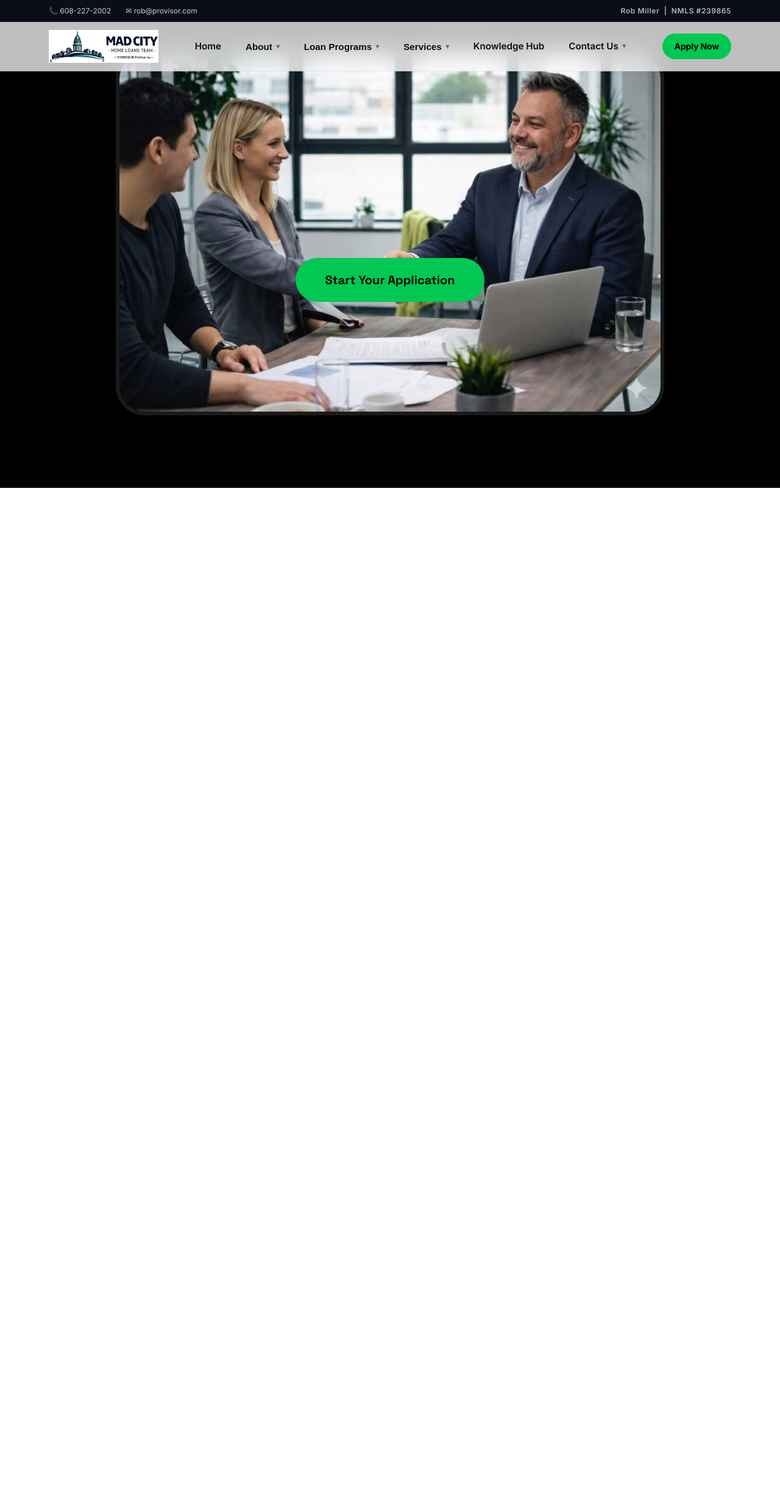
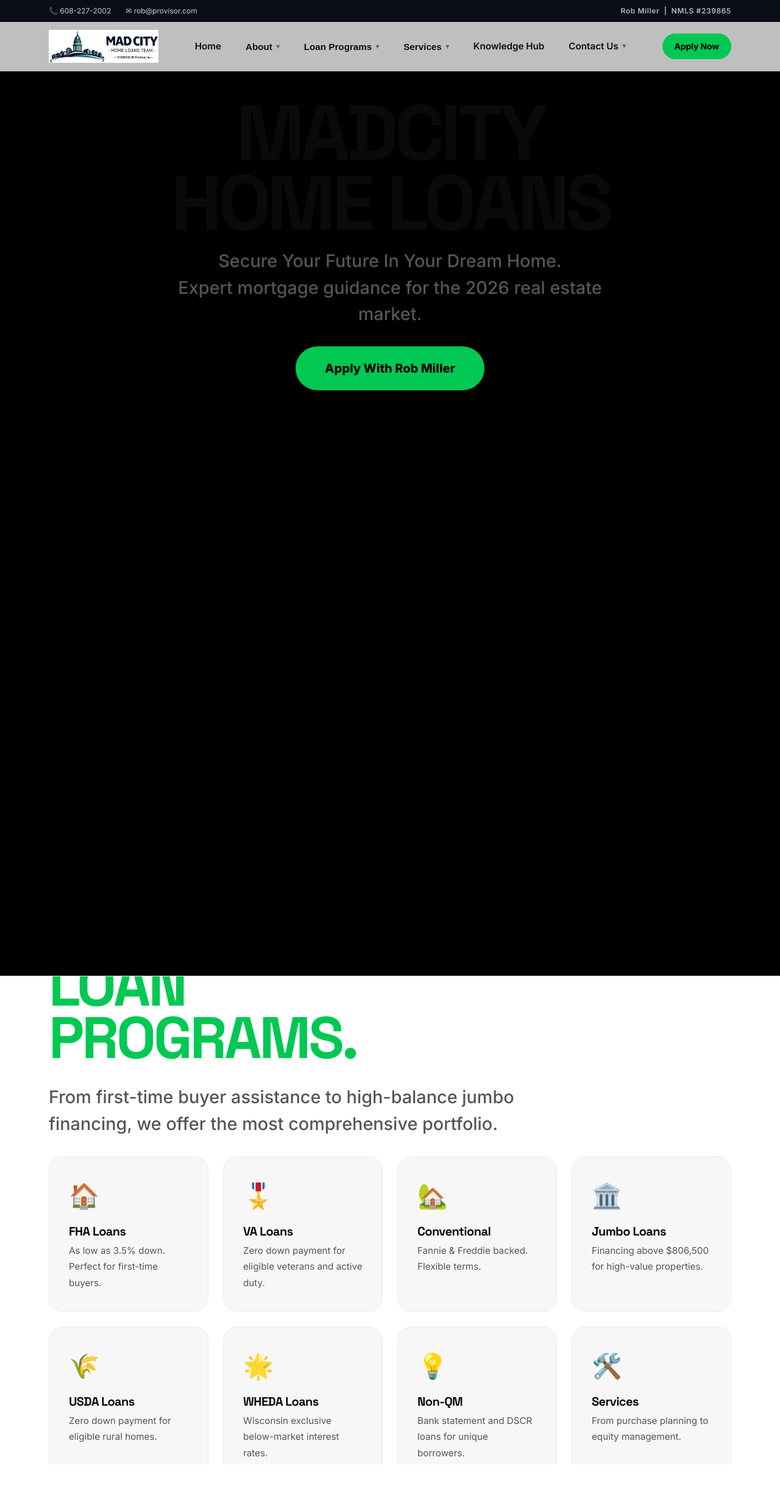
Before and after one commit to clickmetostart/madcity-v2, a Next.js app: page / in a window 1280 px wide. Shown: the top 2440 px of the page at 61% size. Built offline with nearby package versions, Linux system fonts and the light colour scheme.

Commit message:
Cash App sequential sticky layout with full V1 content

```diff
--- a/components/CashAppHome.module.css
+++ b/components/CashAppHome.module.css
@@ -1,164 +1,175 @@
-.scrollContainer {
-  height: 600vh;
+/*
+  Sequential Sticky Layout:
+  Each section has a defined large height (e.g., 200vh) but its inner content is `position: sticky; top: 0; height: 100vh`.
+  This creates a pinning effect where the content stays on screen while you scroll through the section's height.
+  Because the sections are sequential in the document flow, the next section will naturally scroll up and *cover* the previous one.
+*/
+
+.mainWrapper {
   position: relative;
   width: 100%;
+  background: #000;
 }
 
-.stickyContainer {
+.scrollSection {
+  position: relative;
+  width: 100%;
+  z-index: 1;
+}
+
+/* We increase z-index sequentially so later sections cover earlier ones */
+.scrollSection:nth-child(1) { z-index: 10; }
+.scrollSection:nth-child(2) { z-index: 20; background: #fff; border-top: 1px solid #eee; }
+.scrollSection:nth-child(3) { z-index: 30; background: var(--accent); }
+.scrollSection:nth-child(4) { z-index: 40; background: #000; }
+.scrollSection:nth-child(5) { z-index: 50; background: #fff; }
+
+.stickyContent {
   position: sticky;
   top: 0;
   height: 100vh;
   width: 100%;
   overflow: hidden;
-  font-family: var(--font-display);
-}
-
-.sectionAbsolute {
-  position: absolute;
-  top: 0;
-  left: 0;
-  width: 100%;
-  height: 100%;
-  display: flex;
-  flex-direction: column;
-  justify-content: center;
-  pointer-events: none;
-  padding: 0 5vw;
-}
-
-.sectionAbsolute * {
-  pointer-events: auto;
-}
-
-/* Typography styles */
-.superTitle {
-  font-size: clamp(6rem, 15vw, 16rem);
-  font-weight: 900;
-  line-height: 0.85;
-  letter-spacing: -0.06em;
-  text-transform: uppercase;
-  margin: 0;
-  z-index: 10;
-  white-space: nowrap;
-}
-
-.sectionTitle {
-  font-size: clamp(4rem, 12vw, 12rem);
-  font-weight: 900;
-  line-height: 0.85;
-  letter-spacing: -0.05em;
-  text-transform: uppercase;
-  margin: 0;
-  color: var(--accent); /* This allows "LOANS" "PROCESS" "LICENSED" to pop against black/white */
-}
-
-.description {
-  font-size: clamp(1rem, 2vw, 1.5rem);
-  max-width: 450px;
-  margin-top: 2rem;
-  line-height: 1.5;
-  font-weight: 500;
-  z-index: 10;
-}
-
-/* Specific alignments */
-.heroLayout {
-  align-items: center;
-  text-align: center;
-}
-
-.splitLayout {
-  display: grid;
-  grid-template-columns: 1fr 1fr;
-  align-items: center;
-  height: 100%;
-  gap: 2rem;
-}
-@media (max-width: 768px) {
-  .splitLayout {
-    grid-template-columns: 1fr;
-    text-align: center;
-    align-content: center;
-  }
-}
-
-.textColumn {
-  display: flex;
-  flex-direction: column;
-  justify-content: center;
-  z-index: 10;
-}
-
-.graphicsColumn {
-  position: relative;
-  width: 100%;
-  height: 100%;
   display: flex;
   align-items: center;
   justify-content: center;
 }
 
-/* Floating Elements */
-.heroImage {
-  border-radius: 2rem;
-  box-shadow: 0 40px 80px rgba(0,0,0,0.5);
-  border: 4px solid rgba(255,255,255,0.1);
-  margin-top: -5vh;
+.container {
+  width: 100%;
+  max-width: var(--max-width);
+  margin: 0 auto;
+  padding: 0 2.5rem;
+  position: relative;
+  height: 100%;
+  display: flex;
+  flex-direction: column;
+  justify-content: center;
 }
 
-.floatingEye {
-  position: absolute;
-  top: 15%;
-  right: 15%;
-  font-size: 8rem;
-  filter: drop-shadow(0 20px 40px rgba(0,0,0,0.3));
+/* Typography */
+.superTitle {
+  font-size: clamp(4rem, 10vw, 8rem);
+  font-weight: 900;
+  line-height: 0.9;
+  letter-spacing: -0.05em;
+  text-transform: uppercase;
+  margin-bottom: 1rem;
 }
 
-.floatPill {
-  position: absolute;
-  background: #fff;
-  color: #000;
-  padding: 1.5rem 3rem;
-  border-radius: 4rem;
-  font-size: 2rem;
-  font-weight: 800;
-  box-shadow: 0 30px 60px rgba(0,0,0,0.15);
-  display: flex;
-  align-items: center;
-  gap: 1rem;
-  white-space: nowrap;
+.sectionTitle {
+  font-size: clamp(3rem, 8vw, 6rem);
+  font-weight: 900;
+  line-height: 0.9;
+  letter-spacing: -0.04em;
+  margin-bottom: 2rem;
 }
 
-.pillIcon {
-  font-size: 3rem;
+.leadText {
+  font-size: clamp(1.2rem, 2.5vw, 1.8rem);
+  line-height: 1.5;
+  font-weight: 500;
+  max-width: 800px;
+  margin-bottom: 2rem;
 }
 
-.floatEmoji {
-  position: absolute;
-  font-size: 10rem;
-  filter: drop-shadow(0 20px 40px rgba(0,0,0,0.2));
+/* Layout Utilities */
+.splitLayout {
+  display: grid;
+  grid-template-columns: 1fr 1fr;
+  gap: 4rem;
+  align-items: center;
+  width: 100%;
 }
 
-.floatStateBubble {
-  position: absolute;
-  display: flex;
-  align-items: center;
-  justify-content: center;
-  width: 120px;
-  height: 120px;
-  background: rgba(255, 255, 255, 0.1);
-  border: 2px solid rgba(255,255,255,0.3);
-  border-radius: 50%;
-  font-size: 3rem;
-  font-weight: bold;
-  backdrop-filter: blur(10px);
+@media (max-width: 768px) {
+  .splitLayout {
+    grid-template-columns: 1fr;
+  }
 }
 
-.ctaButtonPrimary {
-  display: inline-flex;
-  align-items: center;
-  justify-content: center;
+/* Cards & Content */
+.loanGrid {
+  display: grid;
+  grid-template-columns: repeat(4, 1fr);
+  gap: 1.5rem;
+  width: 100%;
+}
+@media (max-width: 1024px) { .loanGrid { grid-template-columns: repeat(2, 1fr); } }
+@media (max-width: 600px) { .loanGrid { grid-template-columns: 1fr; } }
+
+.loanCard {
+  background: rgba(0,0,0,0.03);
+  padding: 2rem;
+  border-radius: 1.5rem;
+  border: 1px solid rgba(0,0,0,0.05);
+}
+
+.loanIcon { font-size: 2.5rem; margin-bottom: 1rem; }
+.loanTitle { font-size: 1.25rem; font-weight: 800; margin-bottom: 0.5rem; }
+.loanDesc { font-size: 0.95rem; color: #555; }
+
+/* Audience Cards */
+.audienceGrid {
+  display: grid;
+  grid-template-columns: repeat(3, 1fr);
+  gap: 2rem;
+  width: 100%;
+}
+@media (max-width: 768px) { .audienceGrid { grid-template-columns: 1fr; } }
+
+.audienceCard {
+  background: rgba(255,255,255,0.1);
+  backdrop-filter: blur(10px);
+  padding: 2.5rem;
+  border-radius: 1.5rem;
+  color: #fff;
+}
+
+/* Process Steps */
+.stepList {
+  display: flex;
+  flex-direction: column;
+  gap: 2rem;
+}
+.stepItem {
+  display: flex;
+  gap: 1.5rem;
+  align-items: flex-start;
+}
+.stepNum {
+  font-size: 2rem;
+  font-weight: 900;
+  color: var(--accent);
+}
+.stepText h3 {
+  font-size: 1.5rem;
+  color: #fff;
+  margin-bottom: 0.5rem;
+}
+.stepText p {
+  color: rgba(255,255,255,0.7);
+  font-size: 1.1rem;
+}
+
+/* Licensing */
+.stateGrid {
+  display: flex;
+  flex-wrap: wrap;
+  gap: 1rem;
   margin-top: 2rem;
+}
+.stateChip {
+  background: rgba(0,0,0,0.05);
+  color: #000;
+  padding: 1rem 2rem;
+  border-radius: 2rem;
+  font-weight: 700;
+  font-size: 1.1rem;
+}
+
+/* Buttons */
+.btnPrimary {
   background: var(--accent);
   color: #000;
   font-size: 1.25rem;
@@ -167,12 +178,21 @@
   border-radius: 3rem;
   border: none;
   cursor: pointer;
-  width: fit-content;
-  transition: transform 0.2s, box-shadow 0.2s;
+  display: inline-block;
   text-decoration: none;
-  z-index: 20;
+  margin-top: 2rem;
 }
-.ctaButtonPrimary:hover {
-  transform: scale(1.05);
-  box-shadow: 0 20px 40px rgba(0, 200, 83, 0.4);
+
+.btnDark {
+  background: #000;
+  color: #fff;
+  font-size: 1.25rem;
+  font-weight: 800;
+  padding: 1.25rem 3rem;
+  border-radius: 3rem;
+  border: none;
+  cursor: pointer;
+  display: inline-block;
+  text-decoration: none;
+  margin-top: 2rem;
 }
--- a/components/CashAppHome.tsx
+++ b/components/CashAppHome.tsx
@@ -2,168 +2,161 @@
 
 import { useRef } from 'react';
 import { motion, useScroll, useTransform } from 'framer-motion';
-import Image from 'next/image';
 import Link from 'next/link';
 import styles from './CashAppHome.module.css';
 
+const loanPrograms = [
+  { icon: '🏠', title: 'FHA Loans', desc: 'As low as 3.5% down. Perfect for first-time buyers.' },
+  { icon: '🎖️', title: 'VA Loans', desc: 'Zero down payment for eligible veterans and active duty.' },
+  { icon: '🏡', title: 'Conventional', desc: 'Fannie & Freddie backed. Flexible terms.' },
+  { icon: '🏛️', title: 'Jumbo Loans', desc: 'Financing above $806,500 for high-value properties.' },
+  { icon: '🌾', title: 'USDA Loans', desc: 'Zero down payment for eligible rural homes.' },
+  { icon: '🌟', title: 'WHEDA Loans', desc: 'Wisconsin exclusive below-market interest rates.' },
+  { icon: '💡', title: 'Non-QM', desc: 'Bank statement and DSCR loans for unique borrowers.' },
+  { icon: '🛠️', title: 'Services', desc: 'From purchase planning to equity management.' },
+];
+
+const audiences = [
+  { title: 'First-Time Buyers', desc: 'We walk you through every step in plain English.' },
+  { title: 'Purchase & Relocation', desc: 'Organized and easy to understand from the very beginning.' },
+  { title: 'Investors', desc: 'Clear numbers, smart planning, and reliable execution.' },
+];
+
+const stateLicenses = ['WI', 'IL', 'IA', 'MN', 'MI', 'FL', 'TX', 'CO', 'ND', 'SD', 'WA'];
+
 export default function CashAppHome() {
-  const containerRef = useRef<HTMLDivElement>(null);
 
-  const { scrollYProgress } = useScroll({
-    target: containerRef,
-    offset: ["start start", "end end"]
-  });
+  // Section 1: Hero
+  const heroRef = useRef<HTMLElement>(null);
+  const { scrollYProgress: heroProgress } = useScroll({ target: heroRef, offset: ["start start", "end start"] });
+  const heroScale = useTransform(heroProgress, [0, 1], [1, 0.8]);
+  const heroOpacity = useTransform(heroProgress, [0, 0.8], [1, 0]);
 
-  // BACKGROUND COLOR (Black -> White -> Green -> Black)
-  const bgColor = useTransform(
-    scrollYProgress,
-    [0, 0.15, 0.25, 0.35, 0.45, 0.55, 0.65, 1],
-    ['#000000', '#000000', '#f4f4f4', '#f4f4f4', '#00c853', '#00c853', '#000000', '#000000']
-  );
+  // Section 2: Loans
+  const loansRef = useRef<HTMLElement>(null);
+  const { scrollYProgress: loansProgress } = useScroll({ target: loansRef, offset: ["start end", "end start"] });
+  const loansY = useTransform(loansProgress, [0.3, 0.5], [100, 0]);
+  const loansOpacity = useTransform(loansProgress, [0.3, 0.5], [0, 1]);
 
-  // TEXT COLOR (White -> Black -> Black -> White)
-  const textColor = useTransform(
-    scrollYProgress,
-    [0, 0.15, 0.25, 0.35, 0.45, 0.55, 0.65, 1],
-    ['#ffffff', '#ffffff', '#000000', '#000000', '#000000', '#000000', '#ffffff', '#ffffff']
-  );
-
-  // === SECTION 1: HERO (0 to 0.25) ===
-  const heroOpacity = useTransform(scrollYProgress, [0, 0.15, 0.25], [1, 1, 0]);
-  const heroY = useTransform(scrollYProgress, [0, 0.25], [0, -300]);
-  const heroHouseY = useTransform(scrollYProgress, [0, 0.25], [0, 200]);
-  const heroHouseScale = useTransform(scrollYProgress, [0, 0.25], [1, 1.5]);
-
-  // === SECTION 2: LOANS (0.15 to 0.45) ===
-  const loansOpacity = useTransform(scrollYProgress, [0.15, 0.25, 0.35, 0.45], [0, 1, 1, 0]);
-  const loansY = useTransform(scrollYProgress, [0.15, 0.25, 0.35, 0.45], [200, 0, 0, -200]);
-
-  // Floating loan pills
-  const fhaX = useTransform(scrollYProgress, [0.15, 0.45], ['150vw', '-50vw']);
-  const fhaY = useTransform(scrollYProgress, [0.15, 0.45], [100, -200]);
-  const fhaRotate = useTransform(scrollYProgress, [0.15, 0.45], [45, -15]);
-
-  const convX = useTransform(scrollYProgress, [0.15, 0.45], ['-100vw', '100vw']);
-  const convY = useTransform(scrollYProgress, [0.15, 0.45], [300, -100]);
-  const convRotate = useTransform(scrollYProgress, [0.15, 0.45], [-30, 20]);
-
-  // === SECTION 3: PROCESS (0.35 to 0.65) ===
-  const processOpacity = useTransform(scrollYProgress, [0.35, 0.45, 0.55, 0.65], [0, 1, 1, 0]);
-  const processY = useTransform(scrollYProgress, [0.35, 0.45, 0.55, 0.65], [200, 0, 0, -200]);
-
-  // Floating process icons
-  const keysY = useTransform(scrollYProgress, [0.35, 0.65], [500, -500]);
-  const calendarY = useTransform(scrollYProgress, [0.35, 0.65], [-300, 400]);
-
-  // === SECTION 4: LICENSED / MAP (0.55 to 0.85) ===
-  const mapOpacity = useTransform(scrollYProgress, [0.55, 0.65, 0.75, 0.85], [0, 1, 1, 0]);
-  const mapY = useTransform(scrollYProgress, [0.55, 0.65, 0.75, 0.85], [200, 0, 0, -200]);
-
-  const stateWIX = useTransform(scrollYProgress, [0.55, 0.85], ['-50vw', '10vw']);
-  const stateILX = useTransform(scrollYProgress, [0.55, 0.85], ['100vw', '-20vw']);
-  const stateFLX = useTransform(scrollYProgress, [0.55, 0.85], ['-20vw', '50vw']);
-
-  // === SECTION 5: CTA (0.75 to 1) ===
-  const ctaOpacity = useTransform(scrollYProgress, [0.75, 0.85, 1], [0, 1, 1]);
-  const ctaScale = useTransform(scrollYProgress, [0.75, 0.85], [0.8, 1]);
+  // Section 3: Process / Audience
+  const processRef = useRef<HTMLElement>(null);
+  const { scrollYProgress: processProgress } = useScroll({ target: processRef, offset: ["start end", "end start"] });
+  const processX = useTransform(processProgress, [0.3, 0.5], [100, 0]);
+  const processOpacity = useTransform(processProgress, [0.3, 0.5], [0, 1]);
 
   return (
-    <div ref={containerRef} className={styles.scrollContainer}>
-      <motion.div
-        className={styles.stickyContainer}
-        style={{ backgroundColor: bgColor, color: textColor }}
-      >
+    <div className={styles.mainWrapper}>
 
-        {/* === HERO === */}
-        <motion.div className={`${styles.sectionAbsolute} ${styles.heroLayout}`} style={{ opacity: heroOpacity, y: heroY }}>
+      {/* === SECTION 1: HERO === */}
+      <section ref={heroRef} className={styles.scrollSection} style={{ height: '200vh' }}>
+        <div className={styles.stickyContent} style={{ background: '#000', color: '#fff' }}>
+          <motion.div className={styles.container} style={{ scale: heroScale, opacity: heroOpacity, textAlign: 'center' }}>
             <h1 className={styles.superTitle}>MADCITY<br/>HOME LOANS</h1>
-          <motion.div style={{ y: heroHouseY, scale: heroHouseScale, zIndex: 5 }}>
-            <Image
-              src="/hero-home.jpg"
-              alt="Premium home in Madison"
-              width={600}
-              height={400}
-              className={styles.heroImage}
-              priority
-            />
-          </motion.div>
-          <motion.div className={styles.floatingEye} animate={{ y: [0, -30, 0], rotate: [0, 10, -10, 0] }} transition={{ repeat: Infinity, duration: 6 }}>
-            🏠
-          </motion.div>
-          <Link href="https://provisor.shapeportal.com/ref/34" target="_blank" className={styles.ctaButtonPrimary}>
-            Start Your Application
+            <p className={styles.leadText} style={{ margin: '0 auto' }}>
+              Secure Your Future In Your Dream Home.<br/>
+              Expert mortgage guidance for the 2026 real estate market.
+            </p>
+            <Link href="https://provisor.shapeportal.com/ref/34" target="_blank" className={styles.btnPrimary} style={{ margin: '2rem auto 0' }}>
+              Apply With Rob Miller
             </Link>
           </motion.div>
+        </div>
+      </section>
 
-        {/* === LOAN TYPES === */}
-        <motion.div className={styles.sectionAbsolute} style={{ opacity: loansOpacity, y: loansY }}>
-          <div className={styles.splitLayout}>
-            <div className={styles.textColumn}>
-              <h2 className={styles.sectionTitle}>LOANS.</h2>
-              <p className={styles.description}>
-                From first-time buyer assistance to high-balance jumbo financing, we offer the most comprehensive loan portfolio in Wisconsin. FHA, VA, Conventional, Jumbo, USDA & WHEDA.
+      {/* === SECTION 2: LOANS === */}
+      <section ref={loansRef} className={styles.scrollSection} style={{ height: '200vh' }}>
+        <div className={styles.stickyContent} style={{ background: '#fff', color: '#000' }}>
+          <div className={styles.container}>
+            <motion.div style={{ y: loansY, opacity: loansOpacity }}>
+              <h2 className={styles.sectionTitle} style={{ color: 'var(--accent)' }}>LOAN<br/>PROGRAMS.</h2>
+              <p className={styles.leadText}>
+                From first-time buyer assistance to high-balance jumbo financing, we offer the most comprehensive portfolio.
               </p>
+              <div className={styles.loanGrid}>
+                {loanPrograms.map((loan, i) => (
+                  <div key={i} className={styles.loanCard}>
+                    <div className={styles.loanIcon}>{loan.icon}</div>
+                    <h3 className={styles.loanTitle}>{loan.title}</h3>
+                    <p className={styles.loanDesc}>{loan.desc}</p>
                   </div>
-            <div className={styles.graphicsColumn}>
-              <motion.div className={styles.floatPill} style={{ x: fhaX, y: fhaY, rotate: fhaRotate }}>
-                <span className={styles.pillIcon}>🎖️</span> VA Loans
-              </motion.div>
-              <motion.div className={styles.floatPill} style={{ x: convX, y: convY, rotate: convRotate }}>
-                <span className={styles.pillIcon}>🏡</span> Conventional
+                ))}
+              </div>
             </motion.div>
           </div>
         </div>
+      </section>
+
+      {/* === SECTION 3: AUDIENCE & PROCESS === */}
+      <section ref={processRef} className={styles.scrollSection} style={{ height: '200vh' }}>
+        <div className={styles.stickyContent} style={{ background: 'var(--accent)', color: '#000' }}>
+          <div className={styles.container}>
+            <div className={styles.splitLayout}>
+              <motion.div style={{ x: processX, opacity: processOpacity }}>
+                <h2 className={styles.sectionTitle} style={{ color: '#000' }}>WHO WE<br/>SERVE.</h2>
+                <div className={styles.audienceGrid} style={{ gridTemplateColumns: '1fr' }}>
+                  {audiences.map((aud, i) => (
+                    <div key={i} className={styles.audienceCard} style={{ background: 'rgba(0,0,0,0.1)', color: '#000' }}>
+                      <h3 className={styles.loanTitle}>{aud.title}</h3>
+                      <p className={styles.loanDesc} style={{ color: '#333' }}>{aud.desc}</p>
+                    </div>
+                  ))}
+                </div>
               </motion.div>
-
-        {/* === PROCESS === */}
-        <motion.div className={styles.sectionAbsolute} style={{ opacity: processOpacity, y: processY }}>
-          <div className={styles.splitLayout}>
-            <div className={styles.graphicsColumn}>
-              <motion.div className={styles.floatEmoji} style={{ y: keysY, left: '20%' }} animate={{ rotate: 360 }} transition={{ repeat: Infinity, duration: 20, ease: "linear" }}>
-                🗝️
-              </motion.div>
-              <motion.div className={styles.floatEmoji} style={{ y: calendarY, right: '10%' }} animate={{ rotate: -360 }} transition={{ repeat: Infinity, duration: 15, ease: "linear" }}>
-                📅
-              </motion.div>
+              <motion.div style={{ opacity: processOpacity }}>
+                <h2 className={styles.sectionTitle} style={{ color: '#000' }}>PROCESS.</h2>
+                <div className={styles.stepList}>
+                  <div className={styles.stepItem}>
+                    <div className={styles.stepNum}>01</div>
+                    <div className={styles.stepText}>
+                      <h3 style={{ color: '#000' }}>Strategy Session</h3>
+                      <p style={{ color: '#333' }}>A no-pressure call to discuss your goals.</p>
                     </div>
-            <div className={styles.textColumn}>
-              <h2 className={styles.sectionTitle}>PROCESS.</h2>
-              <p className={styles.description}>
-                We&apos;ve removed the friction from the mortgage process so you can focus on your new home. From contract to closing — Rob&apos;s team manages every detail for a stress-free, on-time keys-in-hand day.
-              </p>
+                  </div>
+                  <div className={styles.stepItem}>
+                    <div className={styles.stepNum}>02</div>
+                    <div className={styles.stepText}>
+                      <h3 style={{ color: '#000' }}>Verified Pre-Approval</h3>
+                      <p style={{ color: '#333' }}>A comprehensive review to give you a pre-approval as strong as cash.</p>
+                    </div>
+                  </div>
+                  <div className={styles.stepItem}>
+                    <div className={styles.stepNum}>03</div>
+                    <div className={styles.stepText}>
+                      <h3 style={{ color: '#000' }}>The Finish Line</h3>
+                      <p style={{ color: '#333' }}>From contract to closing — we manage every detail.</p>
+                    </div>
                   </div>
                 </div>
               </motion.div>
-
-        {/* === LICENSED === */}
-        <motion.div className={styles.sectionAbsolute} style={{ opacity: mapOpacity, y: mapY }}>
-          <div className={styles.splitLayout}>
-            <div className={styles.textColumn}>
-              <h2 className={styles.sectionTitle}>LICENSED.</h2>
-              <p className={styles.description}>
-                Expert mortgage guidance across the country. Licensed in 11 states including Wisconsin, Illinois, Florida, Texas, Colorado, and Washington.
-              </p>
-            </div>
-            <div className={styles.graphicsColumn}>
-              <motion.div className={styles.floatStateBubble} style={{ x: stateWIX, top: '20%' }}>WI</motion.div>
-              <motion.div className={styles.floatStateBubble} style={{ x: stateILX, top: '50%' }}>IL</motion.div>
-              <motion.div className={styles.floatStateBubble} style={{ x: stateFLX, top: '80%' }}>FL</motion.div>
             </div>
           </div>
-        </motion.div>
+        </div>
+      </section>
 
-        {/* === CTA === */}
-        <motion.div className={`${styles.sectionAbsolute} ${styles.heroLayout}`} style={{ opacity: ctaOpacity, scale: ctaScale }}>
-          <h2 className={styles.superTitle}>APPLY<br/>NOW.</h2>
-          <p className={styles.description} style={{ margin: '0 auto', textAlign: 'center' }}>
-            Experience the MadCity difference: absolute transparency, lightning-fast closings, and local expertise that wins.
+      {/* === SECTION 4: LICENSED === */}
+      <section className={styles.scrollSection} style={{ height: '150vh' }}>
+        <div className={styles.stickyContent} style={{ background: '#000', color: '#fff' }}>
+          <div className={styles.container}>
+            <h2 className={styles.sectionTitle} style={{ color: '#fff' }}>LICENSED.</h2>
+            <p className={styles.leadText}>
+              Expertise across the country. Serving homeowners in 11 states.
             </p>
-          <Link href="https://provisor.shapeportal.com/ref/34" target="_blank" className={styles.ctaButtonPrimary} style={{ margin: '3rem auto 0' }}>
-            Get Pre-Approved Today
+            <div className={styles.stateGrid}>
+              {stateLicenses.map(state => (
+                <div key={state} className={styles.stateChip} style={{ background: 'rgba(255,255,255,0.1)', color: '#fff' }}>
+                  {state}
+                </div>
+              ))}
+            </div>
+
+            <h2 className={styles.sectionTitle} style={{ marginTop: '4rem', color: 'var(--accent)' }}>READY?</h2>
+            <Link href="https://provisor.shapeportal.com/ref/34" target="_blank" className={styles.btnPrimary} style={{ marginTop: '0' }}>
+              Start Full Application
             </Link>
-        </motion.div>
+          </div>
+        </div>
+      </section>
 
-      </motion.div>
     </div>
   );
 }
```
Lines whose indentation alone changed are shown as unchanged.
